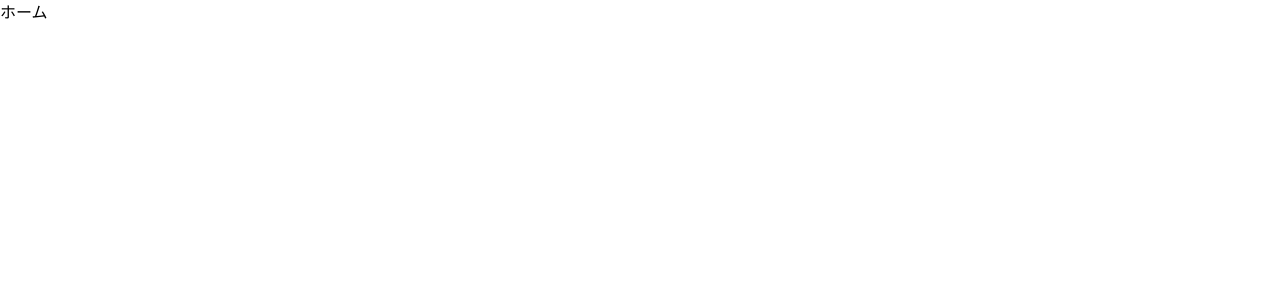
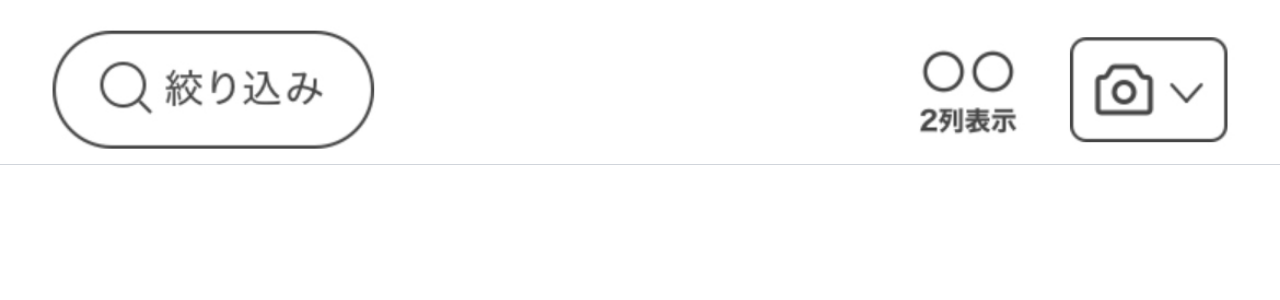
Before and after one commit to aoyama-micron/pcmax-screen, a Next.js app: page /pcmax/home in a window 1280 px wide. Shown: the top 300 px of the page. Built offline with nearby package versions, Linux system fonts and the light colour scheme.

Commit message:
⚡️修正

```diff
--- a/src/app/pcmax/home/header.tsx
+++ b/src/app/pcmax/home/header.tsx
@@ -0,0 +1,12 @@
+import React from "react";
+
+const Header: React.FC = () => {
+	return (
+		<header className="header fixed left-0 right-0 top-0 z-50 border-b border-gray-300">
+			{/* <Image className="relative block w-full object-contain" src={`/images/_header.png`} alt="ヘッダー" fill /> */}
+			<img src="/images/_header.png" alt="ヘッダー" className="block w-full" />
+		</header>
+	);
+};
+
+export default Header;
--- a/src/app/pcmax/home/page.tsx
+++ b/src/app/pcmax/home/page.tsx
@@ -1,3 +1,4 @@
+import Header from "@/app/pcmax/home/header";
 import { FC } from "react";
 
 type HomeProps = {};
@@ -5,6 +6,7 @@ type HomeProps = {};
 const Home: FC<HomeProps> = (props) => {
 	return (
 		<>
+			<Header />
 			<h1>ホーム</h1>
 		</>
 	);
```
